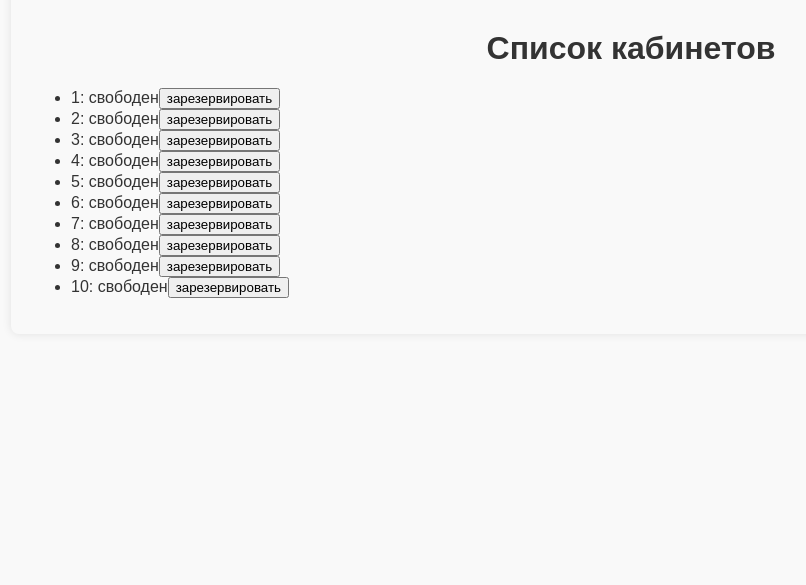
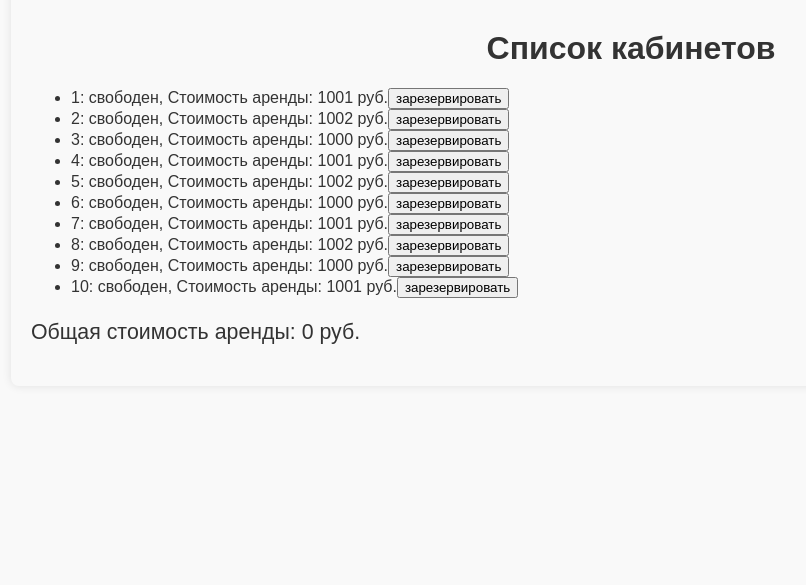
Before and after one commit to smoanlyfa/web_lab2, a Flask app: page /lab6/ in a window 1280 px wide. Shown: the part 107-692 px from the top of the page, without its empty margins (9-815 px from the left). Run offline with Flask 3, Linux system fonts and the light colour scheme.

Commit message:
Стоимость аренды

```diff
--- a/lab6.py
+++ b/lab6.py
@@ -4,7 +4,7 @@ lab6 = Blueprint('lab6', __name__)
 
 offices = []
 for i in range(1, 11):
-    offices.append({"number": i, "tenant": ""})
+    offices.append({"number": i, "tenant": "", "price": 1000 + (i % 3)})
 
 @lab6.route('/lab6/')
 def lab_6():
--- a/templates/lab6/lab6.html
+++ b/templates/lab6/lab6.html
@@ -23,10 +23,11 @@ function getOfficeList() {
         const office_list = data.result;
         const ul = document.getElementById('office-list');
         ul.innerHTML = ''; // Очищаем список перед обновлением
+        let totalCost = 0;
         for(let i=0; i<office_list.length; i++) {
             const office = office_list[i];
             const li = document.createElement('li');
-            li.innerText = `${office.number}: ${office.tenant || 'свободен'}`;
+            li.innerText = `${office.number}: ${office.tenant || 'свободен'},   Стоимость аренды: ${office.price} руб.`;
 
             const bookingButton = document.createElement('button');
             bookingButton.innerText = 'зарезервировать';
@@ -38,10 +39,12 @@ function getOfficeList() {
                 releaseButton.innerText = 'освободить';
                 releaseButton.onclick = function() { cancellation(office.number) };
                 li.appendChild(releaseButton);
+                totalCost += office.price;
             }
 
             ul.appendChild(li);
         }
+        document.getElementById('total-cost').innerText = `Общая стоимость аренды: ${totalCost} руб.`;
     });
 }
 
@@ -133,4 +136,5 @@ document.addEventListener('DOMContentLoaded', function() {
 {% block main %}
     <h1>Список кабинетов</h1>
     <ul id="office-list"></ul>
+    <p id="total-cost">Общая стоимость аренды: 0 руб.</p>
 {% endblock %}
```
